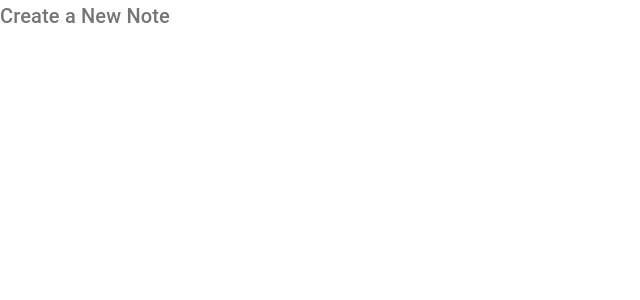
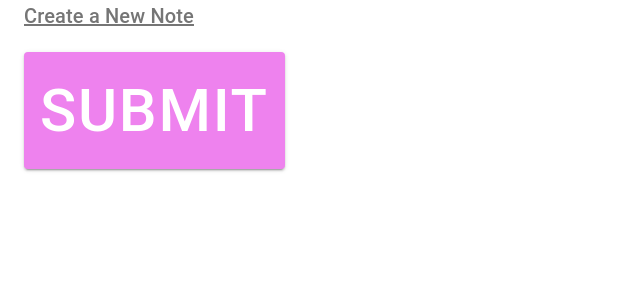
Before and after one commit to rajkamalramagiri/practicalreact, a React (Create React App) app: page / in a window 1280 px wide. Shown: the top 300 px of the page, without its empty margins (0-640 px from the left). Built offline with nearby package versions, Linux system fonts and the light colour scheme.

Commit message:
useStyles

```diff
--- a/src/App.js
+++ b/src/App.js
@@ -1,9 +1,28 @@
 import "./App.css";
 import { Typography } from "@material-ui/core";
+import { Container } from "@material-ui/core";
+import { makeStyles } from "@material-ui/core";
+
+import { Button } from "@material-ui/core";
+
+const useStyles = makeStyles({
+  btn: {
+    fontSize: 60,
+    backgroundColor: "violet",
+    "&:hover": {
+      backgroundColor: "blue",
+    },
+  },
+  title: {
+    textDecoration: "underline",
+    marginBottom: 20,
+  },
+});
 
 function App() {
+  const classes = useStyles();
   return (
-    <div>
+    <Container>
       {/* <Typography
         color="secondary"
         noWrap
@@ -45,10 +64,18 @@ function App() {
         nec sollicitudin.
       </Typography> */}
 
-      <Typography variant="h6" color="textSecondary" gutterBottom>
+      <Typography
+        variant="h6"
+        className={classes.title}
+        color="textSecondary"
+        gutterBottom
+      >
         Create a New Note
       </Typography>
-    </div>
+      <Button variant="contained" className={classes.btn} color="secondary">
+        Submit
+      </Button>
+    </Container>
   );
 }
 
```
